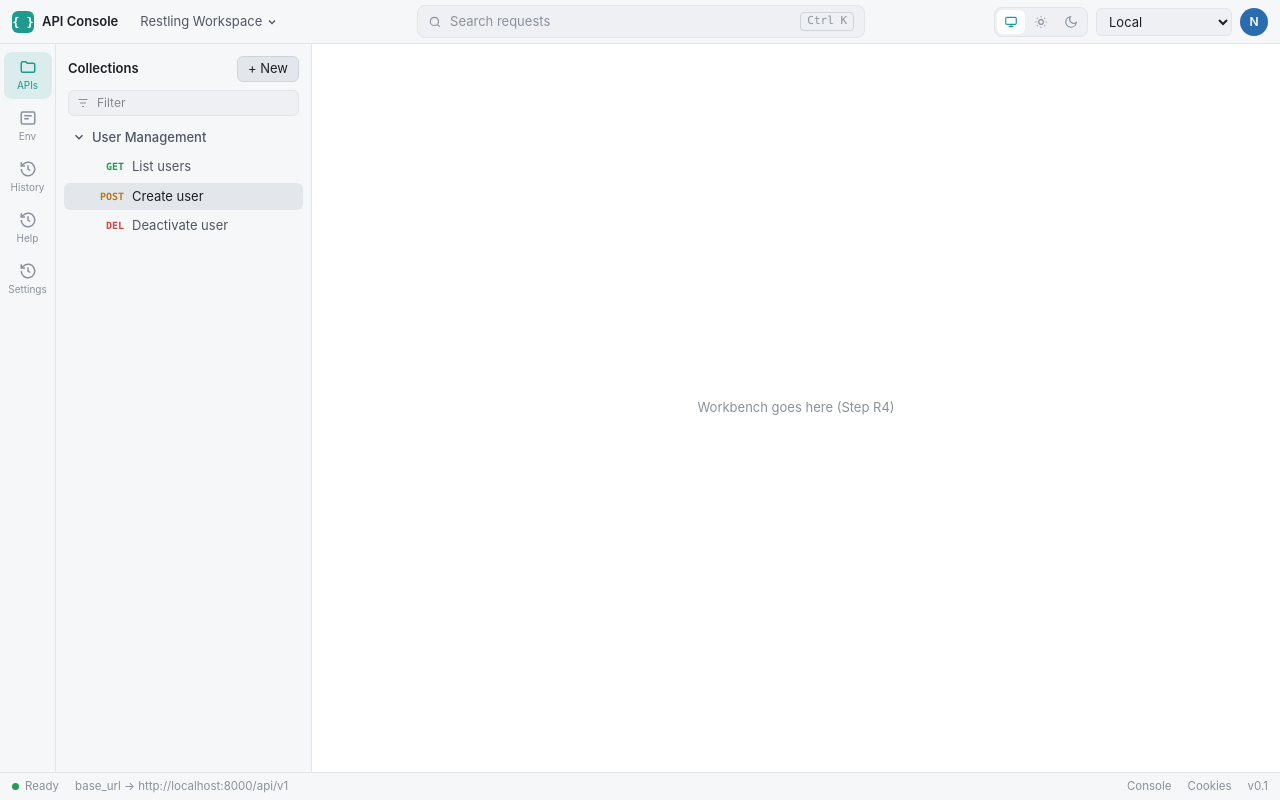
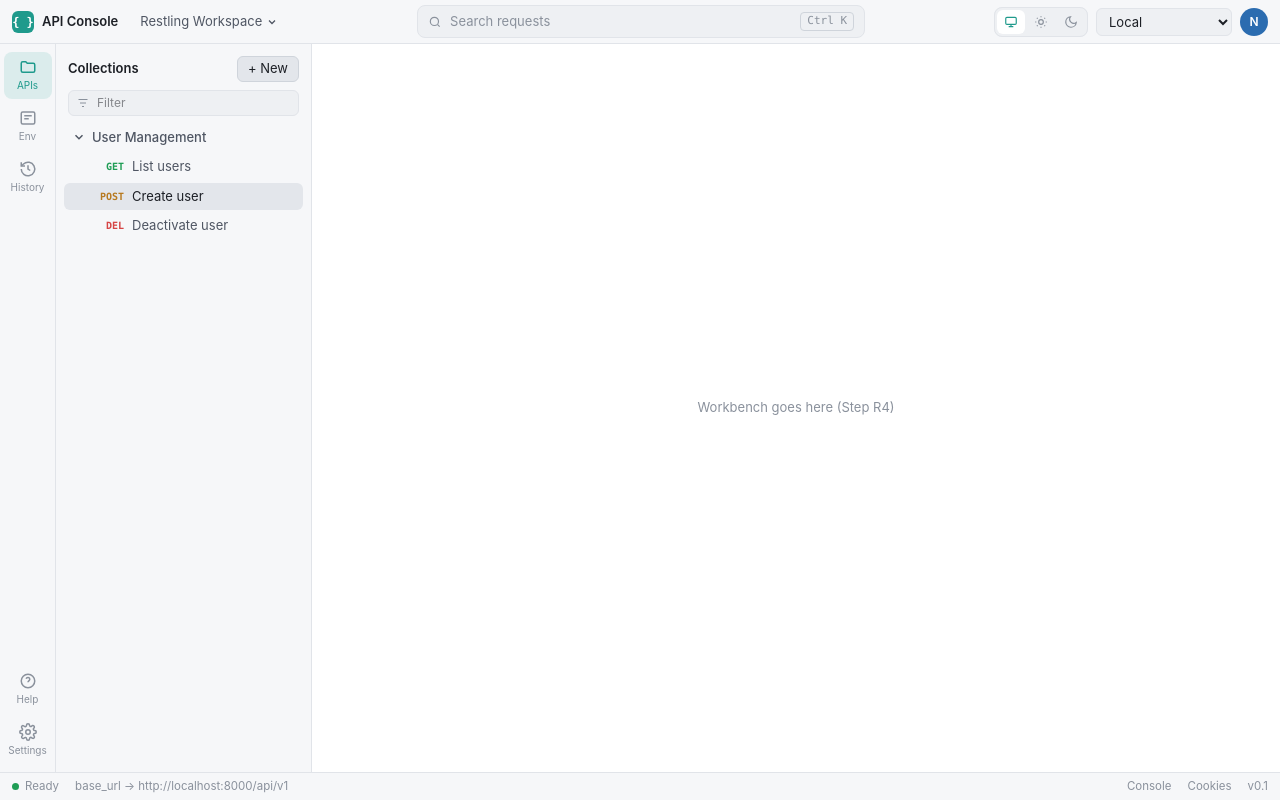
Before and after one commit to velukuberan/theme-react, a React app: page /#/login in a window 1280 px wide. Both pictures are taken after typing "name@example.com", "Sample123" into the empty fields and a click on the button "Sign in". Built offline with nearby package versions, Linux system fonts and the light colour scheme.

Commit message:
feat: add settings and help pages (#5)
* feat: add settings and help pages

* fix: add settings to user menu, remove junk

* fix: add settings item to user menu

```diff
--- a/src/components/icons.tsx
+++ b/src/components/icons.tsx
@@ -82,6 +82,18 @@ export const LogOutIcon = (p: IconProps) => (
     <path d="M9 21H5a2 2 0 0 1-2-2V5a2 2 0 0 1 2-2h4M16 17l5-5-5-5M21 12H9" />
   </Icon>
 );
+export const HelpIcon = (p: IconProps) => (
+  <Icon {...p}>
+    <circle cx="12" cy="12" r="9" />
+    <path d="M9.5 9a2.5 2.5 0 0 1 4.9.7c0 1.8-2.4 2.3-2.4 3.8M12 17h.01" />
+  </Icon>
+);
+export const SettingsIcon = (p: IconProps) => (
+  <Icon {...p}>
+    <circle cx="12" cy="12" r="3" />
+    <path d="M19.4 15a1.7 1.7 0 0 0 .3 1.8l.1.1a2 2 0 1 1-2.8 2.8l-.1-.1a1.7 1.7 0 0 0-1.8-.3 1.7 1.7 0 0 0-1 1.5V21a2 2 0 1 1-4 0v-.1a1.7 1.7 0 0 0-1.1-1.5 1.7 1.7 0 0 0-1.8.3l-.1.1a2 2 0 1 1-2.8-2.8l.1-.1a1.7 1.7 0 0 0 .3-1.8 1.7 1.7 0 0 0-1.5-1H3a2 2 0 1 1 0-4h.1a1.7 1.7 0 0 0 1.5-1.1 1.7 1.7 0 0 0-.3-1.8l-.1-.1a2 2 0 1 1 2.8-2.8l.1.1a1.7 1.7 0 0 0 1.8.3H9a1.7 1.7 0 0 0 1-1.5V3a2 2 0 1 1 4 0v.1a1.7 1.7 0 0 0 1 1.5 1.7 1.7 0 0 0 1.8-.3l.1-.1a2 2 0 1 1 2.8 2.8l-.1.1a1.7 1.7 0 0 0-.3 1.8V9a1.7 1.7 0 0 0 1.5 1H21a2 2 0 1 1 0 4h-.1a1.7 1.7 0 0 0-1.5 1z" />
+  </Icon>
+);
 export const ArrowRightIcon = (p: IconProps) => (
   <Icon strokeWidth={3} {...p}>
     <path d="M5 12h14M13 5l7 7-7 7" />
--- a/src/components/layout/IconRail.tsx
+++ b/src/components/layout/IconRail.tsx
@@ -1,15 +1,26 @@
 import type { ComponentType, SVGProps } from "react";
-import { EnvIcon, FolderIcon, HistoryIcon } from "../icons";
+import { NavLink } from "react-router";
+import { EnvIcon, FolderIcon, HelpIcon, HistoryIcon, SettingsIcon } from "../icons";
 
-export type View = "apis" | "env" | "history" | "help" | "settings";
+type IconComponent = ComponentType<SVGProps<SVGSVGElement>>;
 
-export const SECTIONS: { id: View; label: string; Icon: ComponentType<SVGProps<SVGSVGElement>> }[] = [
+/** Sidebar panels: things you browse while you work. */
+export type View = "apis" | "env" | "history";
+
+export const SECTIONS: { id: View; label: string; Icon: IconComponent }[] = [
   { id: "apis", label: "APIs", Icon: FolderIcon },
   { id: "env", label: "Env", Icon: EnvIcon },
   { id: "history", label: "History", Icon: HistoryIcon },
-  { id: "help", label: "Help", Icon: HistoryIcon },
-  { id: "settings", label: "Settings", Icon: HistoryIcon },
 ];
+
+/** Full pages, pinned to the bottom of the rail (Settings last, by convention). */
+export const PAGE_LINKS: { to: string; label: string; Icon: IconComponent }[] = [
+  { to: "/help", label: "Help", Icon: HelpIcon },
+  { to: "/settings", label: "Settings", Icon: SettingsIcon },
+];
+
+const ITEM_CLASS =
+  "flex w-12 cursor-pointer flex-col items-center gap-0.5 rounded-lg py-1.5 text-[10px] text-fg-subtle hover:bg-surface-2 hover:text-fg aria-[current=page]:bg-accent-soft aria-[current=page]:text-accent";
 
 type Props = {
   active: View | null;
@@ -29,12 +40,22 @@ export function IconRail({ active, onSelect }: Props) {
           onClick={() => onSelect(id)}
           aria-pressed={active === id}
           aria-current={active === id ? "page" : undefined}
-          className="flex w-12 cursor-pointer flex-col items-center gap-0.5 rounded-lg py-1.5 text-[10px] text-fg-subtle hover:bg-surface-2 hover:text-fg aria-[current=page]:bg-accent-soft aria-[current=page]:text-accent"
+          className={ITEM_CLASS}
         >
           <Icon className="size-[18px]" />
           {label}
         </button>
       ))}
+
+      {/* mt-auto pushes these to the bottom. NavLink sets aria-current="page" on the active route. */}
+      <div className="mt-auto flex flex-col items-center gap-1">
+        {PAGE_LINKS.map(({ to, label, Icon }) => (
+          <NavLink key={to} to={to} className={ITEM_CLASS}>
+            <Icon className="size-[18px]" />
+            {label}
+          </NavLink>
+        ))}
+      </div>
     </nav>
   );
 }
--- a/src/components/layout/Sidebar.tsx
+++ b/src/components/layout/Sidebar.tsx
@@ -1,6 +1,7 @@
+import { NavLink } from "react-router";
 import { ChevronDownIcon, CloseIcon, FilterIcon } from "../icons";
 import { type HttpMethod, MethodBadge } from "../MethodBadge";
-import { SECTIONS, type View } from "./IconRail";
+import { PAGE_LINKS, SECTIONS, type View } from "./IconRail";
 
 const ITEMS: { method: HttpMethod; name: string; active?: boolean }[] = [
   { method: "GET", name: "List users" },
@@ -12,8 +13,6 @@ const TITLES: Record<View, string> = {
   apis: "Collections",
   env: "Environments",
   history: "History",
-  help: "Help",
-  settings: "Settings",
 };
 
 type Props = {
@@ -65,7 +64,7 @@ export function Sidebar({ view, onChangeView, onClose }: Props) {
         <div
           role="tablist"
           aria-label="Sections"
-          className="mx-3 mt-3 mb-1 grid grid-cols-5 gap-1 rounded-lg bg-surface-2 p-1 md:hidden"
+          className="mx-3 mt-3 mb-1 grid grid-cols-3 gap-1 rounded-lg bg-surface-2 p-1 md:hidden"
         >
           {SECTIONS.map(({ id, label, Icon }) => (
             <button
@@ -125,6 +124,18 @@ export function Sidebar({ view, onChangeView, onClose }: Props) {
 
         {/* Items the top bar hides on small screens */}
         <div className="mt-auto space-y-2 border-t border-line p-3 md:hidden">
+          {/* Help and Settings live at the bottom of the icon rail, which is hidden below md */}
+          {PAGE_LINKS.map(({ to, label, Icon }) => (
+            <NavLink
+              key={to}
+              to={to}
+              onClick={onClose}
+              className="flex w-full items-center gap-2 rounded-md px-2.5 py-1.5 text-fg-muted hover:bg-surface-2 hover:text-fg aria-[current=page]:text-accent"
+            >
+              <Icon className="size-4" />
+              {label}
+            </NavLink>
+          ))}
           <button
             type="button"
             className="flex w-full items-center justify-between rounded-md px-2.5 py-1.5 text-fg-muted hover:bg-surface-2 hover:text-fg"
--- a/src/components/layout/UserMenu.tsx
+++ b/src/components/layout/UserMenu.tsx
@@ -1,7 +1,7 @@
 import { useEffect, useId, useRef, useState } from "react";
 import { useNavigate } from "react-router";
 import { initials, useAuth } from "../../auth/AuthContext";
-import { LogOutIcon, UserIcon } from "../icons";
+import { LogOutIcon, SettingsIcon, UserIcon } from "../icons";
 
 /**
  * Avatar button with a small dropdown for account actions.
@@ -36,9 +36,9 @@ export function UserMenu() {
     };
   }, [open]);
 
-  const goToProfile = () => {
+  const goTo = (path: string) => {
     setOpen(false);
-    navigate("/profile");
+    navigate(path);
   };
 
   const onSignOut = () => {
@@ -68,11 +68,20 @@ export function UserMenu() {
         >
           <button
             type="button"
-            onClick={goToProfile}
+            onClick={() => goTo("/profile")}
             className="flex w-full cursor-pointer items-center gap-2 rounded-md px-2.5 py-1.5 text-fg-muted hover:bg-surface-2 hover:text-fg"
           >
             <UserIcon className="size-4" />
             Profile
+          </button>
+
+          <button
+            type="button"
+            onClick={() => goTo("/settings")}
+            className="flex w-full cursor-pointer items-center gap-2 rounded-md px-2.5 py-1.5 text-fg-muted hover:bg-surface-2 hover:text-fg"
+          >
+            <SettingsIcon className="size-4" />
+            Settings
           </button>
 
           <div className="my-1 border-t border-line" />
--- /dev/null
+++ b/src/pages/HelpPage.tsx
@@ -0,0 +1,12 @@
+import { HelpIcon } from "../components/icons";
+import { PlaceholderPage } from "./PlaceholderPage";
+
+export function HelpPage() {
+  return (
+    <PlaceholderPage
+      title="Help"
+      description="Guides, keyboard shortcuts and links to the docs will live here."
+      Icon={HelpIcon}
+    />
+  );
+}
--- /dev/null
+++ b/src/pages/PlaceholderPage.tsx
@@ -0,0 +1,23 @@
+import type { ComponentType, SVGProps } from "react";
+
+type Props = {
+  title: string;
+  description: string;
+  Icon: ComponentType<SVGProps<SVGSVGElement>>;
+};
+
+/** Temporary page body for routes that exist but have no content yet. */
+export function PlaceholderPage({ title, description, Icon }: Props) {
+  return (
+    <div className="flex-1 overflow-y-auto">
+      <div className="mx-auto max-w-2xl space-y-5 p-4 sm:p-6">
+        <h1 className="text-lg font-semibold">{title}</h1>
+        <div className="grid place-items-center gap-2 rounded-xl border border-dashed border-line-strong bg-surface p-10 text-center">
+          <Icon className="size-8 text-fg-subtle" />
+          <p className="text-fg-muted">{description}</p>
+          <p className="text-xs text-fg-subtle">Coming soon.</p>
+        </div>
+      </div>
+    </div>
+  );
+}
--- /dev/null
+++ b/src/pages/SettingsPage.tsx
@@ -0,0 +1,12 @@
+import { SettingsIcon } from "../components/icons";
+import { PlaceholderPage } from "./PlaceholderPage";
+
+export function SettingsPage() {
+  return (
+    <PlaceholderPage
+      title="Settings"
+      description="Theme, default environment, request timeout, SSL and proxy options will live here."
+      Icon={SettingsIcon}
+    />
+  );
+}
```
Also changed, not shown: src/router.tsx (+6 -2 lines).
